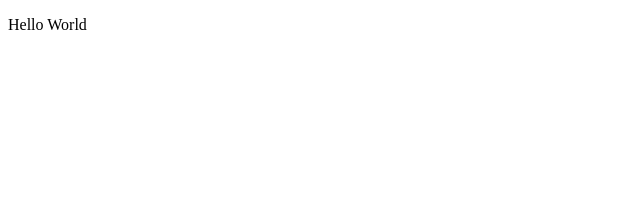
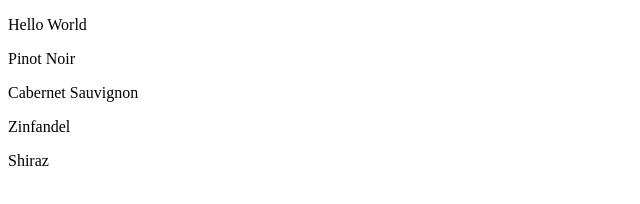
Before and after one commit to RyanOkamuro/wine_select, a website: page public/index.html in a window 1280 px wide. Shown: the whole page, without its empty margins (0-640 px from the left). Drawn offline with nearby package versions, Linux system fonts and the light colour scheme.

Commit message:
Add mock data for MVP test

```diff
--- /dev/null
+++ b/public/app.js
@@ -0,0 +1,68 @@
+let MOCK_DATA =
+{
+    "redWineCollection": [
+        {
+            "brand": "Baileyana",
+            "wineName": "Firepeak",
+            "type": "Pinot Noir",
+            "rating": 5,
+            "averagePrice": "$19",
+            "region": "Edna Valley",
+            "country": "USA",
+            "year": 2015,
+            "foodSuggestion": "Chicken and Turkey"
+        },
+        {
+            "brand": "Tarapaca",
+            "wineName": "Etiqueta Negra Gran Reserva",
+            "type": "Cabernet Sauvignon",
+            "rating": 4.6,
+            "averagePrice": "$29.99",
+            "region": "Maipo Valley",
+            "country": "Chile",
+            "year": 2014,
+            "foodSuggestion": "Lamb"
+        },
+        {
+            "brand": "Layer Cake",
+            "wineName": "Primitivo",
+            "type": "Zinfandel",
+            "rating": 3.9,
+            "averagePrice": "$15",
+            "region": "Puglia",
+            "country": "Italy",
+            "year": 2014,
+            "foodSuggestion": "Beef and Chicken"
+        },
+        {
+            "brand": "Penfolds",
+            "wineName": "Bin 2",
+            "type": "Shiraz",
+            "rating": 3.7,
+            "averagePrice": "$19.99",
+            "region": "South Australia",
+            "country": "Australia",
+            "year": 2012,
+            "foodSuggestion": "Beef and Lamb"
+        }
+    ]
+};
+
+function getRedWine(callbackFn) {
+    setTimeout(function(){ callbackFn(MOCK_DATA)}, 100);
+}
+
+function displayRedWine(data) {
+    for (index in data.redWineCollection) {
+       $('body').append(
+        '<p>' + data.redWineCollection[index].type + '</p>');
+    }
+}
+
+function getAndDisplayRedWine() {
+    getRedWine(displayRedWine);
+}
+
+$(function() {
+    getAndDisplayRedWine();
+})
--- a/public/index.html
+++ b/public/index.html
@@ -1,9 +1,11 @@
 <!DOCTYPE html>
 <html>
 <head>
-	<title></title>
+	<title>Wine Select</title>
 </head>
 <body>
     <p>Hello World</p>
+<script src="https://ajax.googleapis.com/ajax/libs/jquery/3.3.1/jquery.min.js"></script>
+<script type="text/javascript" src="app.js"></script>
 </body>
 </html>
```
